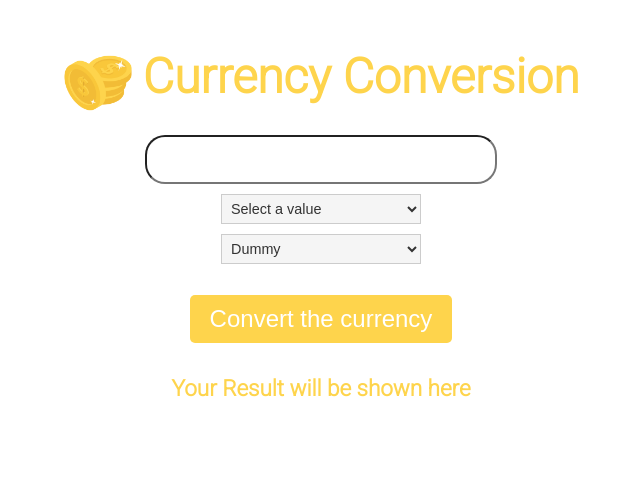
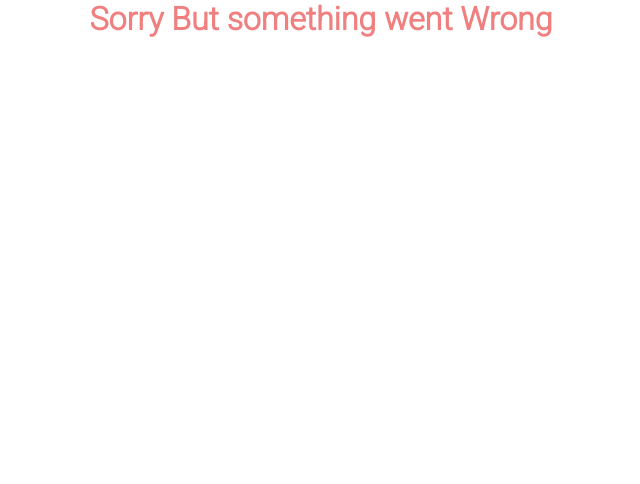
Before and after one commit to Ankitsingho7o/workikAssignment, an Electron app: page src/index.html in a window 900 px wide. Shown: the whole page, without its empty margins (129-769 px from the left). Drawn offline with Linux system fonts and the light colour scheme; no server answers.

Commit message:
done some few changes

```diff
--- a/main.js
+++ b/main.js
@@ -13,7 +13,7 @@ function createWindow(){
     })
 
     win.loadFile("./src/index.html")
-    // win.webContents.openDevTools();
+    win.webContents.openDevTools();
 
     win.on('closed', ()=>{
         win = null
--- a/src/index.html
+++ b/src/index.html
@@ -19,7 +19,7 @@
           <option value="Dummy">Select a value</option>
         </select>
         <select name="" id="secondCurrency" class="custom-select">
-          <option value="Dummy">Dummy</option>
+          <option value="Dummy">Select currency one first</option>
         </select>
       </div>
 
--- a/src/index.js
+++ b/src/index.js
@@ -3,9 +3,11 @@ const amount = document.querySelector("#amount")
 const firstCurrency = document.querySelector("#firstCurrency")
 const convert = document.querySelector("#convert")
 const result = document.querySelector(".result h3")
+const body = document.querySelector("body")
 async function getOptions() {
     try {
         const response = await fetch("https://v6.exchangerate-api.com/v6/c260713e80b076aa379cdf2a/codes")
+
         const resOptions = await response.json();
         const options = resOptions.supported_codes.slice(0, 70);
         // console.log(options);
@@ -18,6 +20,8 @@ async function getOptions() {
         }
 
     } catch (err) {
+        body.innerHTML ="<h1>Sorry But something went Wrong</h1>"
+
         console.log(err);
     }
 }
@@ -46,6 +50,7 @@ firstCurrency.addEventListener("change", async (e) => {
 
         }
     } catch (err) {
+        body.innerHTML ="<h1>Sorry But something went Wrong</h1>"
         console.log(err);
     }
 })
--- a/src/style.css
+++ b/src/style.css
@@ -10,6 +10,10 @@
 body{
     width:100vw;
     font-family: 'Roboto', sans-serif;
+    display: flex;
+    align-items: center;
+    justify-content: center;
+    color: lightcoral;
 }
 
 .mainContainer{
```
Also changed, not shown: 1 other file.
